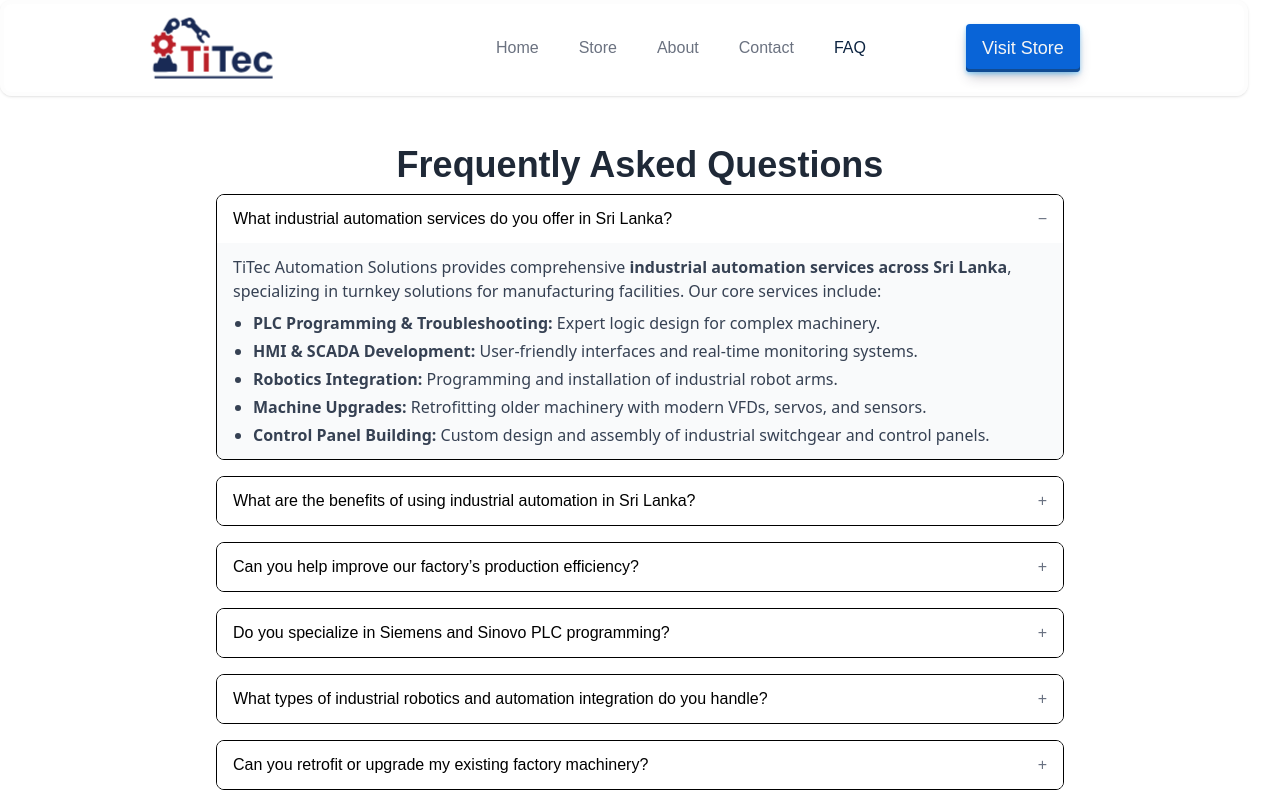
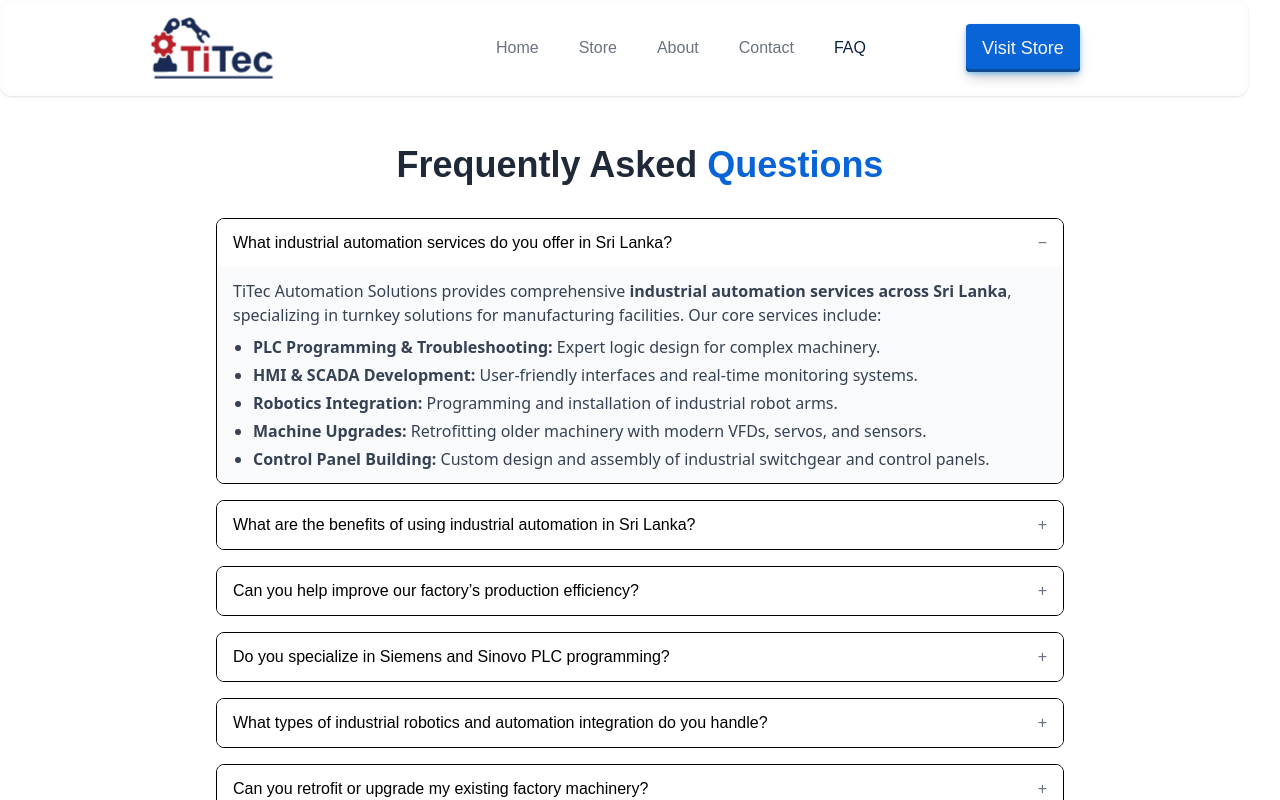
Before and after one commit to Pasindu115530/Titec-Automation-website-m3-first, a Next.js app in the folder frontend-next/: page /faq in a window 1280 px wide. Shown: the top 800 px of the page. Built offline with nearby package versions, Linux system fonts and the light colour scheme.

Commit message:
Update section header styling and usage
Adjusted padding and spacing in Contact and FAQ pages for improved layout consistency. Updated SectionHeader component to add bottom padding and modified its usage to include highlighted text and subtitles where appropriate.

```diff
--- a/frontend-next/src/app/contact/page.tsx
+++ b/frontend-next/src/app/contact/page.tsx
@@ -18,22 +18,22 @@ export default function Contact(): JSX.Element {
                     subtitle="Have a question or need a quote? Send us a message and we will respond shortly."
                 />
 
-                <div className="mt-12">
+                <div className="mt-5">
                     <ContactForm />
                 </div>
 
             </main>
 
-            <section className="mt-10 mb-20 bg-black/10 p-5">
+            <section className="mt-10 mb-20 bg-black/10">
                 <div className='p-5'>
-                    <SectionHeader
+                <SectionHeader
                     title="Us On"
                     highlightedText='View'
                     highlightPosition='prefix'
                     subtitle=""
                 />
                 </div>
-                <div className="flex flex-wrap justify-center gap-20 mt-8 ">
+                <div className="flex flex-wrap justify-center gap-20 pb-5">
                     <a href={contacts[0].facebook} target="_blank" rel="noopener noreferrer" className="flex flex-col items-center gap-2 group transition-transform hover:-translate-y-1">
                         <div className="p-4 bg-gray-50 rounded-full shadow-sm group-hover:shadow-md group-hover:bg-blue-50 transition-all">
                             <FaFacebook className="w-8 h-8 text-blue-700" />
@@ -64,7 +64,7 @@ export default function Contact(): JSX.Element {
                 </div>
             </section>
 
-            <div className='flex flex-col gap-12'>
+            <div className='flex flex-col gap-5'>
                 <SectionHeader
                     title="Our"
                     highlightedText='Office'
--- a/frontend-next/src/app/faq/page.tsx
+++ b/frontend-next/src/app/faq/page.tsx
@@ -104,7 +104,11 @@ export default function Faq(): JSX.Element {
                     type="application/ld+json"
                     dangerouslySetInnerHTML={{ __html: JSON.stringify(faqSchema) }}
                 />
-                <SectionHeader title="Frequently Asked Questions" />
+                <SectionHeader
+                                    title="Frequently Asked"
+                                    highlightedText='Questions'
+                                    subtitle=""
+                                />
 
                 <div className="space-y-4">
                     {FAQs.map((FAQ: FAQ, i) => (
--- a/frontend-next/src/components/section-header.tsx
+++ b/frontend-next/src/components/section-header.tsx
@@ -9,7 +9,7 @@ interface SectionHeaderProps {
 
 export default function SectionHeader({ title, highlightedText, highlightPosition = 'suffix', subtitle }: SectionHeaderProps) {
     return (
-        <div className="text-center">
+        <div className="text-center pb-6">
             <h2 className="section-title">
                 {highlightPosition === 'prefix' && highlightedText && <span className="text-(--secondary-blue)">{highlightedText} </span>}
                 {title}
```
